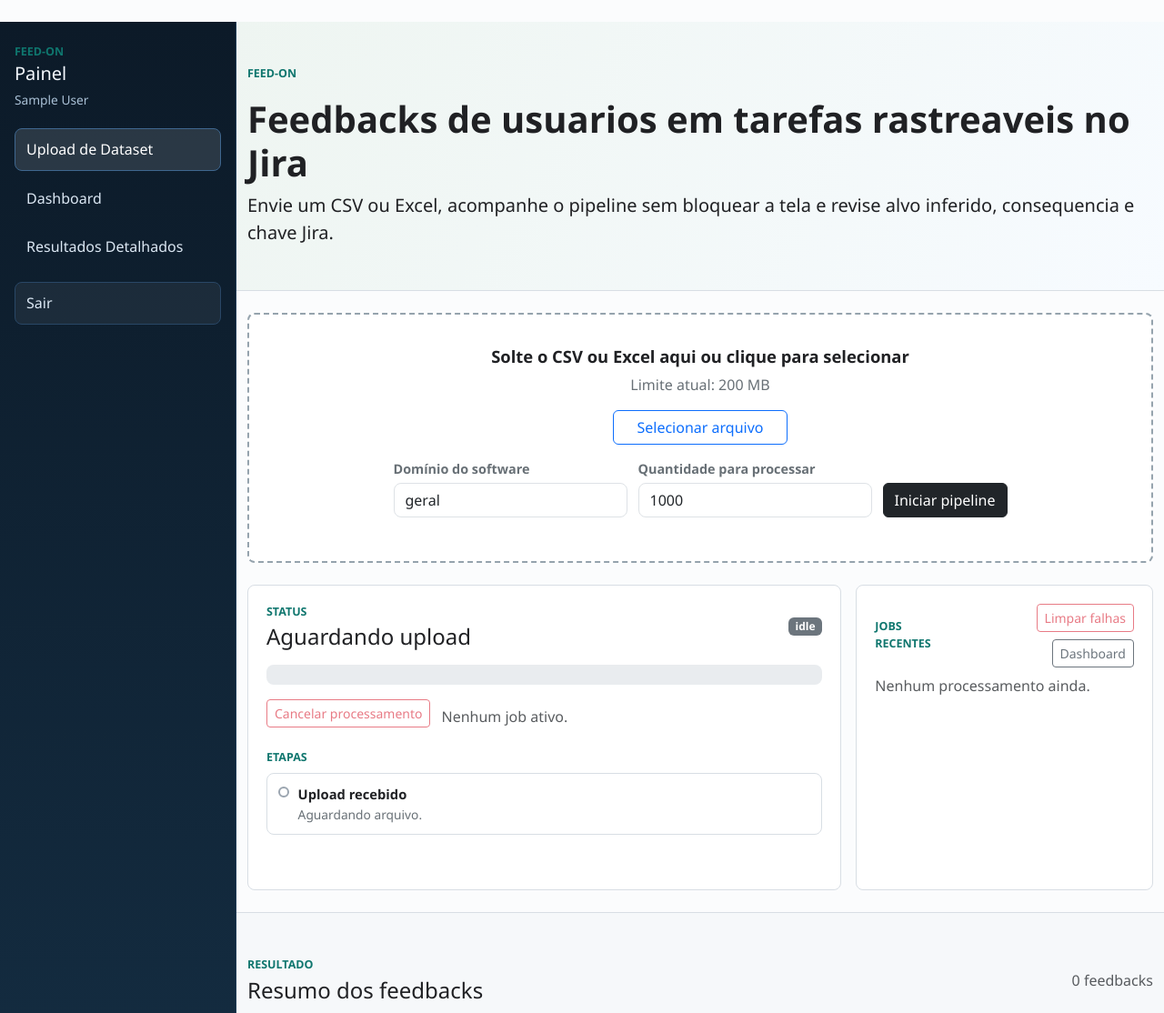
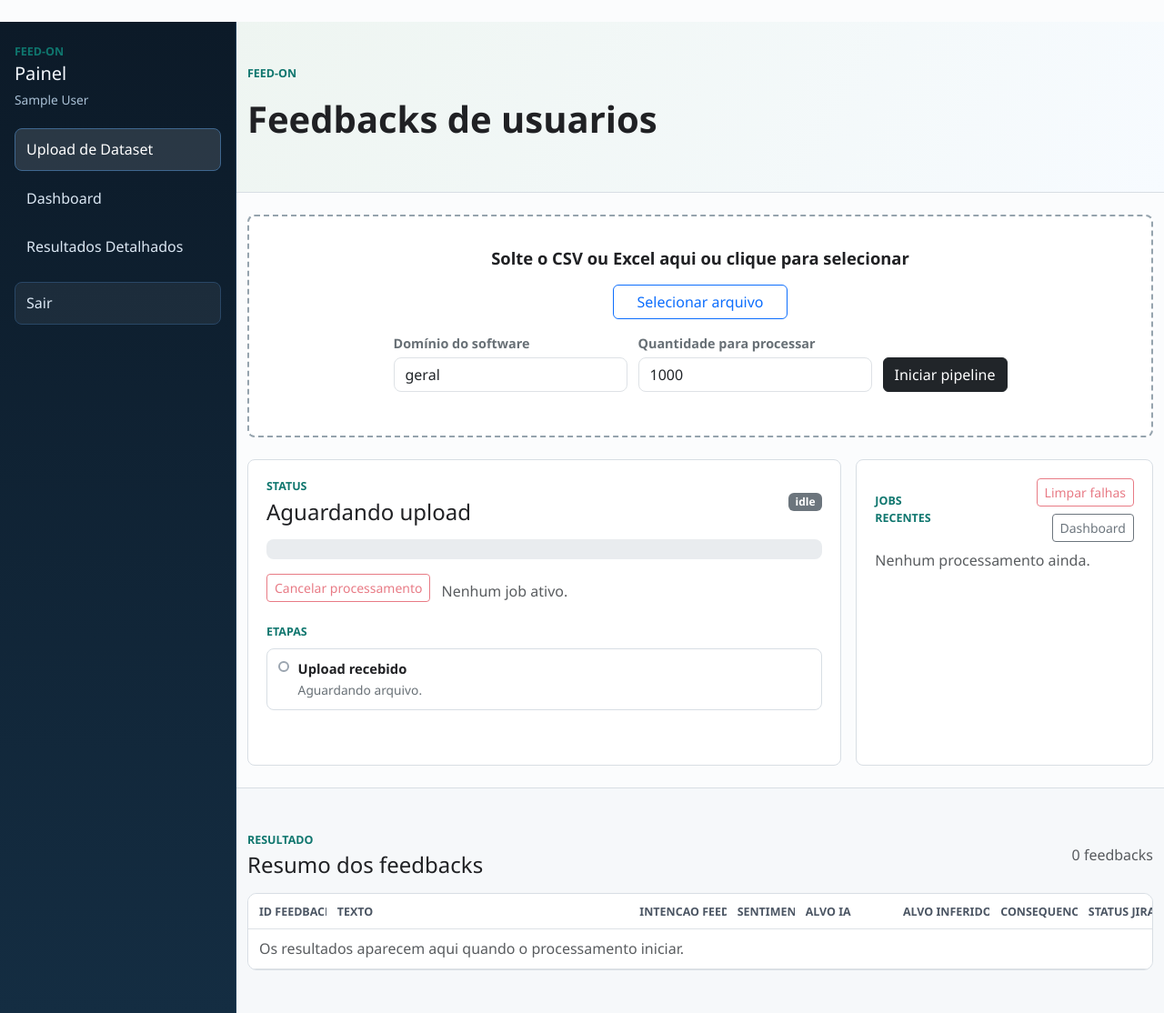
Before and after one commit to ElionaiMagalhaes/feed-on, a Django app: page /app/ in a window 1280 px wide. Shown: the top 1114 px of the page at 91% size. Run offline with Django 5.2, Linux system fonts and the light colour scheme; the visitor is signed in with stand-in values (Sample User, id 1); data that the repository does not hold is empty; parts of the project's set-up code (start-up, migrations or seed data) failed here and were passed over.

Commit message:
mudança no nome pagina inicial

```diff
--- a/templates/pipeline/index.html
+++ b/templates/pipeline/index.html
@@ -7,8 +7,7 @@
   <section class="top-band">
     <div class="container py-5">
       <p class="eyebrow">FEED-ON</p>
-      <h2 class="display-6 fw-semibold">Feedbacks de usuarios em tarefas rastreaveis no Jira</h2>
-      <p class="lead mb-0">Envie um CSV ou Excel, acompanhe o pipeline sem bloquear a tela e revise alvo inferido, consequencia e chave Jira.</p>
+      <h2 class="display-6 fw-semibold">Feedbacks de usuarios</h2>
     </div>
   </section>
 
@@ -19,7 +18,6 @@
         <input class="visually-hidden" id="dataset" name="dataset" type="file" accept=".csv,.xlsx,.xlsm,text/csv,application/csv,text/plain,application/vnd.ms-excel,application/vnd.openxmlformats-officedocument.spreadsheetml.sheet,application/vnd.ms-excel.sheet.macroEnabled.12">
         <label for="dataset" class="upload-label">
           <span class="upload-title">Solte o CSV ou Excel aqui ou clique para selecionar</span>
-          <span class="upload-subtitle" id="selected-file">Limite atual: {{ max_upload_size_mb }} MB</span>
         </label>
         <button class="btn btn-outline-primary upload-select-button mt-3" id="select-file-button" type="button">Selecionar arquivo</button>
         <div class="file-feedback" id="file-feedback" aria-live="polite" hidden>
```
